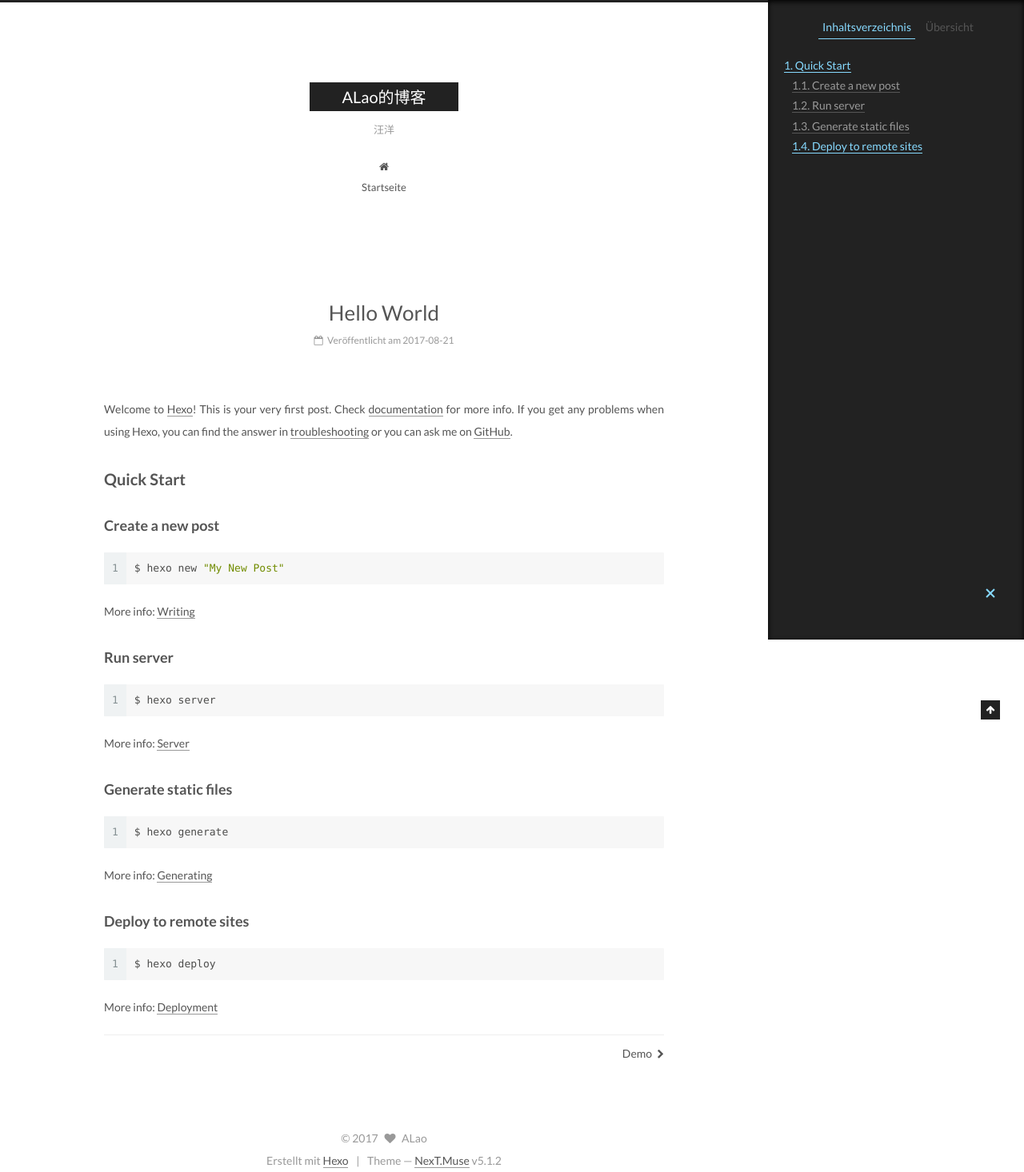
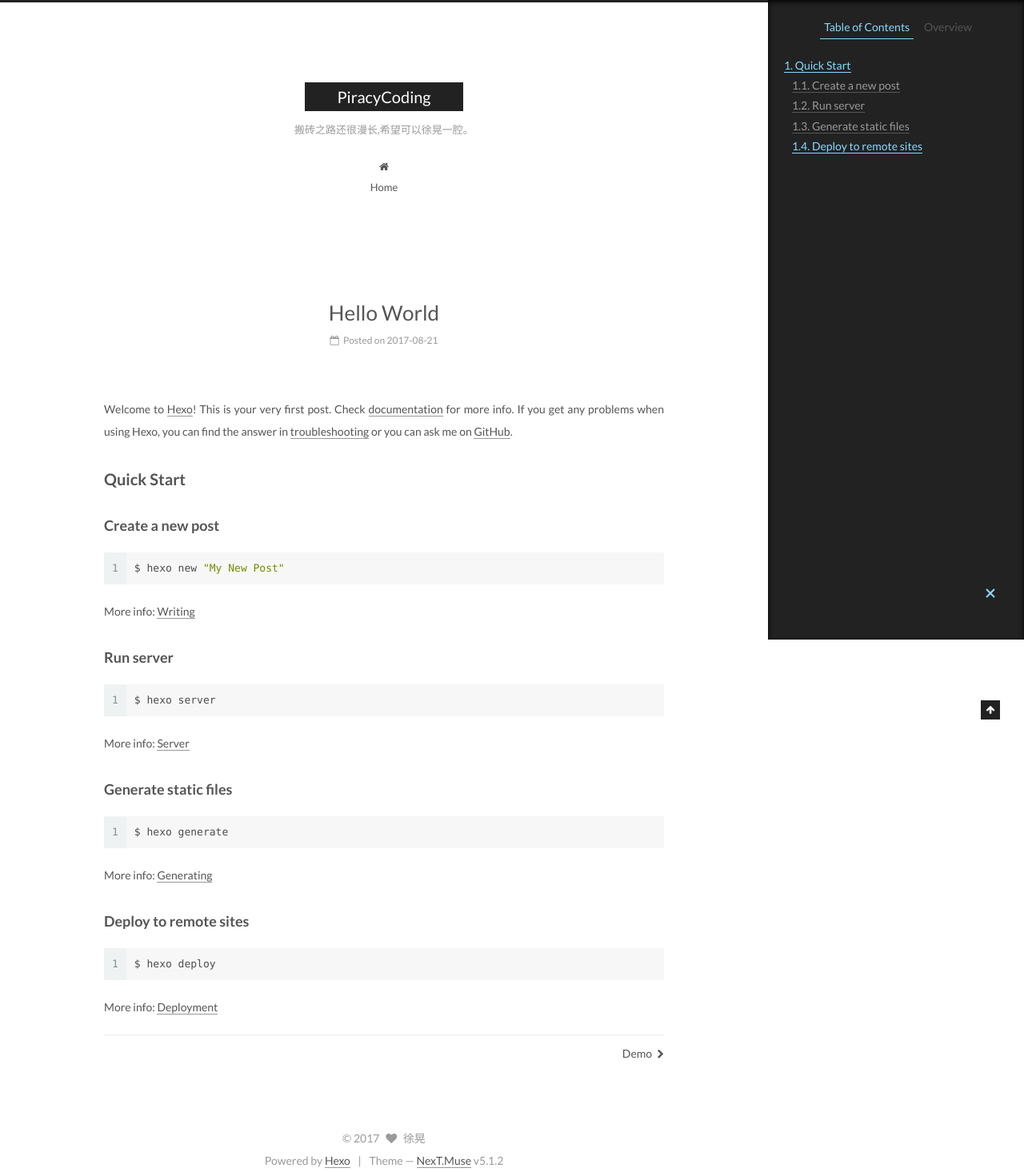
Before and after one commit to WangSleep/WangSleep.github.io, a plain HTML site: page 2017/08/21/hello-world/index.html in a window 1280 px wide. Shown: the whole page at 80% size. Drawn offline with Linux system fonts and the light colour scheme.

Commit message:
Site updated: 2017-08-25 09:50:02

```diff
--- a/2017/08/21/hello-world/index.html
+++ b/2017/08/21/hello-world/index.html
@@ -99,7 +99,7 @@
 <meta property="og:type" content="article">
 <meta property="og:title" content="Hello World">
 <meta property="og:url" content="http://yoursite.com/2017/08/21/hello-world/index.html">
-<meta property="og:site_name" content="ALao的博客">
+<meta property="og:site_name" content="PiracyCoding">
 <meta property="og:description" content="Welcome to Hexo! This is your very first post. Check documentation for more info. If you get any problems when using Hexo, you can find the answer in troubleshooting or you can ask me on GitHub. Quick">
 <meta property="og:locale" content="zh-CN">
 <meta property="og:updated_time" content="2017-08-21T08:57:12.000Z">
@@ -141,7 +141,7 @@
 
 
 
-  <title>Hello World | ALao的博客</title>
+  <title>Hello World | PiracyCoding</title>
 
 
 
@@ -171,12 +171,12 @@
     <div class="custom-logo-site-title">
       <a href="/"  class="brand" rel="start">
         <span class="logo-line-before"><i></i></span>
-        <span class="site-title">ALao的博客</span>
+        <span class="site-title">PiracyCoding</span>
         <span class="logo-line-after"><i></i></span>
       </a>
     </div>
 
-        <p class="site-subtitle">汪洋</p>
+        <p class="site-subtitle">搬砖之路还很漫长,希望可以徐晃一腔。</p>
 
   </div>
 
@@ -201,7 +201,7 @@
 
               <i class="menu-item-icon fa fa-fw fa-home"></i> <br />
 
-            Startseite
+            Home
           </a>
         </li>
 
@@ -241,13 +241,13 @@
     <link itemprop="mainEntityOfPage" href="http://yoursite.com/2017/08/21/hello-world/">
 
     <span hidden itemprop="author" itemscope itemtype="http://schema.org/Person">
-      <meta itemprop="name" content="ALao">
+      <meta itemprop="name" content="徐晃">
       <meta itemprop="description" content="">
       <meta itemprop="image" content="/images/avatar.gif">
     </span>
 
     <span hidden itemprop="publisher" itemscope itemtype="http://schema.org/Organization">
-      <meta itemprop="name" content="ALao的博客">
+      <meta itemprop="name" content="PiracyCoding">
     </span>
 
 
@@ -265,7 +265,7 @@
                 <i class="fa fa-calendar-o"></i>
               </span>
 
-                <span class="post-meta-item-text">Veröffentlicht am</span>
+                <span class="post-meta-item-text">Posted on</span>
 
               <time title="Post created" itemprop="dateCreated datePublished" datetime="2017-08-21T16:57:12+08:00">
                 2017-08-21
@@ -400,10 +400,10 @@
 
         <ul class="sidebar-nav motion-element">
           <li class="sidebar-nav-toc sidebar-nav-active" data-target="post-toc-wrap" >
-            Inhaltsverzeichnis
+            Table of Contents
           </li>
           <li class="sidebar-nav-overview" data-target="site-overview">
-            Übersicht
+            Overview
           </li>
         </ul>
 
@@ -412,10 +412,10 @@
         <div class="site-author motion-element" itemprop="author" itemscope itemtype="http://schema.org/Person">
           <img class="site-author-image" itemprop="image"
                src="/images/avatar.gif"
-               alt="ALao" />
-          <p class="site-author-name" itemprop="name">ALao</p>
+               alt="徐晃" />
+          <p class="site-author-name" itemprop="name">徐晃</p>
 
-              <p class="site-description motion-element" itemprop="description">ALao的博客</p>
+              <p class="site-description motion-element" itemprop="description">PiracyCoding</p>
 
         </div>
         <nav class="site-state motion-element">
@@ -426,7 +426,7 @@
               <a href="/archives">
 
                 <span class="site-state-item-count">2</span>
-                <span class="site-state-item-name">Artikel</span>
+                <span class="site-state-item-name">posts</span>
               </a>
             </div>
 
@@ -491,13 +491,13 @@
   <span class="with-love">
     <i class="fa fa-heart"></i>
   </span>
-  <span class="author" itemprop="copyrightHolder">ALao</span>
+  <span class="author" itemprop="copyrightHolder">徐晃</span>
 
 
 </div>
 
 
-  <div class="powered-by">Erstellt mit  <a class="theme-link" href="https://hexo.io">Hexo</a></div>
+  <div class="powered-by">Powered by <a class="theme-link" href="https://hexo.io">Hexo</a></div>
 
   <span class="post-meta-divider">|</span>
 
--- a/css/main.css
+++ b/css/main.css
@@ -1808,7 +1808,7 @@ pre .javascript .function {
   width: 4px;
   height: 4px;
   border-radius: 50%;
-  background: #1cf46b;
+  background: #ff90a2;
 }
 .links-of-blogroll {
   font-size: 13px;
```
Also changed, not shown: 2017/08/21/Demo/index.html (+14 -14 lines), archives/2017/08/index.html (+17 -17 lines), archives/2017/index.html (+17 -17 lines), archives/index.html (+17 -17 lines), index.html (+22 -22 lines).
